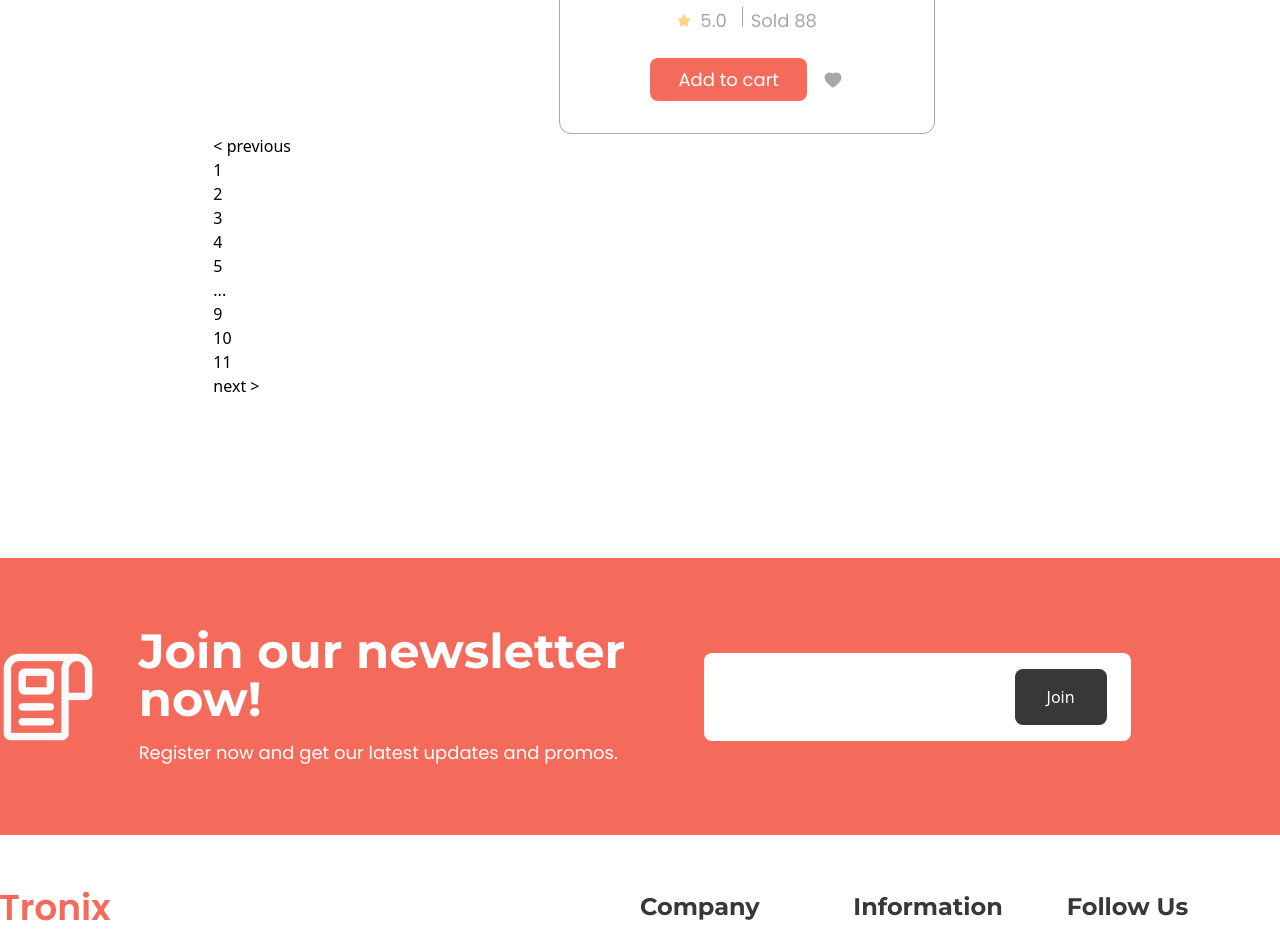
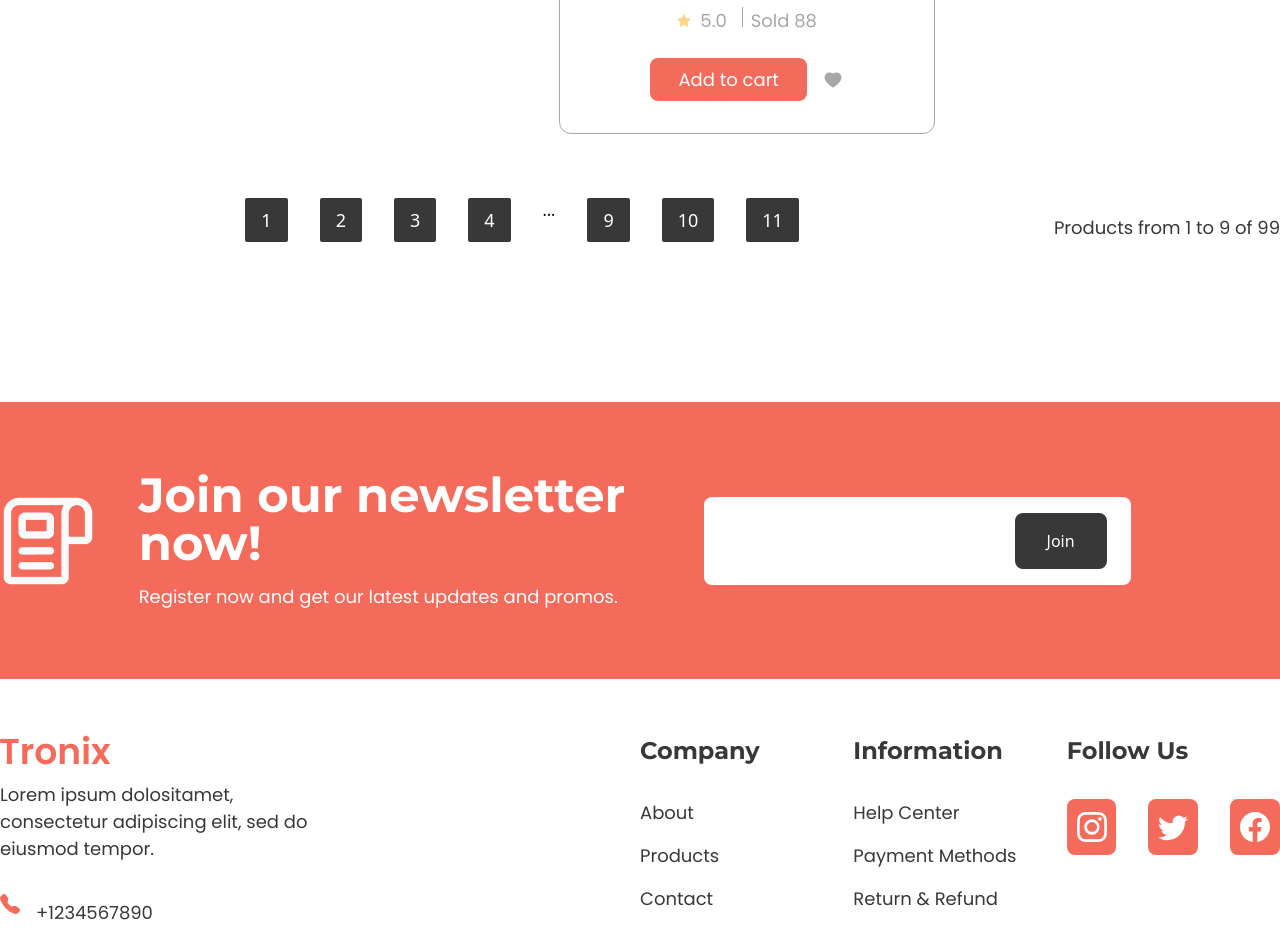
Before and after one commit to thehasandev/e_commerce_tronix, a React (Vite) app: page /product in a window 1280 px wide. Shown: the part 3380-4311 px from the top of the page. Built offline with nearby package versions, Linux system fonts and the light colour scheme.

Commit message:
pagination-count

```diff
--- a/src/components/Pagination.jsx
+++ b/src/components/Pagination.jsx
@@ -700,6 +700,27 @@ const items = [
         discount : 3000,
         sold  : 88
     },
+    {
+        url : "/images/p10.png",
+        name : "Product 48",
+        price : 200,
+        discount : 330,
+        sold  : 88
+    },
+    {
+        url : "/images/p11.png",
+        name : "Product 49",
+        price : 1000,
+        discount : 1100,
+        sold  : 88
+    },
+    {
+        url : "/images/p12.png",
+        name : "Product 50",
+        price : 2000,
+        discount : 3000,
+        sold  : 88
+    },
 ];
 
 function Items({ currentItems }) {
@@ -709,6 +730,7 @@ function Items({ currentItems }) {
         currentItems.map((item,index) => (
           <div key={index}>
               <Product src={item.url} name={item.name} price={item.price} sold={item.sold}/>
+
           </div>
         ))}
     </Flex>
@@ -740,15 +762,21 @@ function Pagination({ itemsPerPage }) {
   return (
     <>
       <Items currentItems={currentItems} />
+      <Flex className="items-end justify-between">
       <ReactPaginate
         breakLabel="..."
-        nextLabel="next >"
+        nextLabel=""
         onPageChange={handlePageClick}
-        pageRangeDisplayed={5}
+        pageRangeDisplayed={4}
         pageCount={pageCount}
-        previousLabel="< previous"
+        previousLabel=""
+        className='flex gap-x-8 mt-16'
+        pageClassName="bg-secondary px-4 py-2 text-white text-lg rounded-[2px]"
         renderOnZeroPageCount={null}
       />
+
+        <p className='font-pop font-normal text-lg text-secondary'>Products from {itemOffset+1} to {endOffset} of {items.length}</p>
+      </Flex>
     </>
   );
 }
--- a/src/pages/ProductPage.jsx
+++ b/src/pages/ProductPage.jsx
@@ -5,8 +5,6 @@ import Section from '../components/Section'
 import Container from '../components/Container'
 import Flex from '../components/Flex'
 import List from "../components/List"
-import Product from "../components/Product"
-import P1 from "../assets/product.png"
 import Pagination from '../components/Pagination'
 
 function ProductPage() {
```
